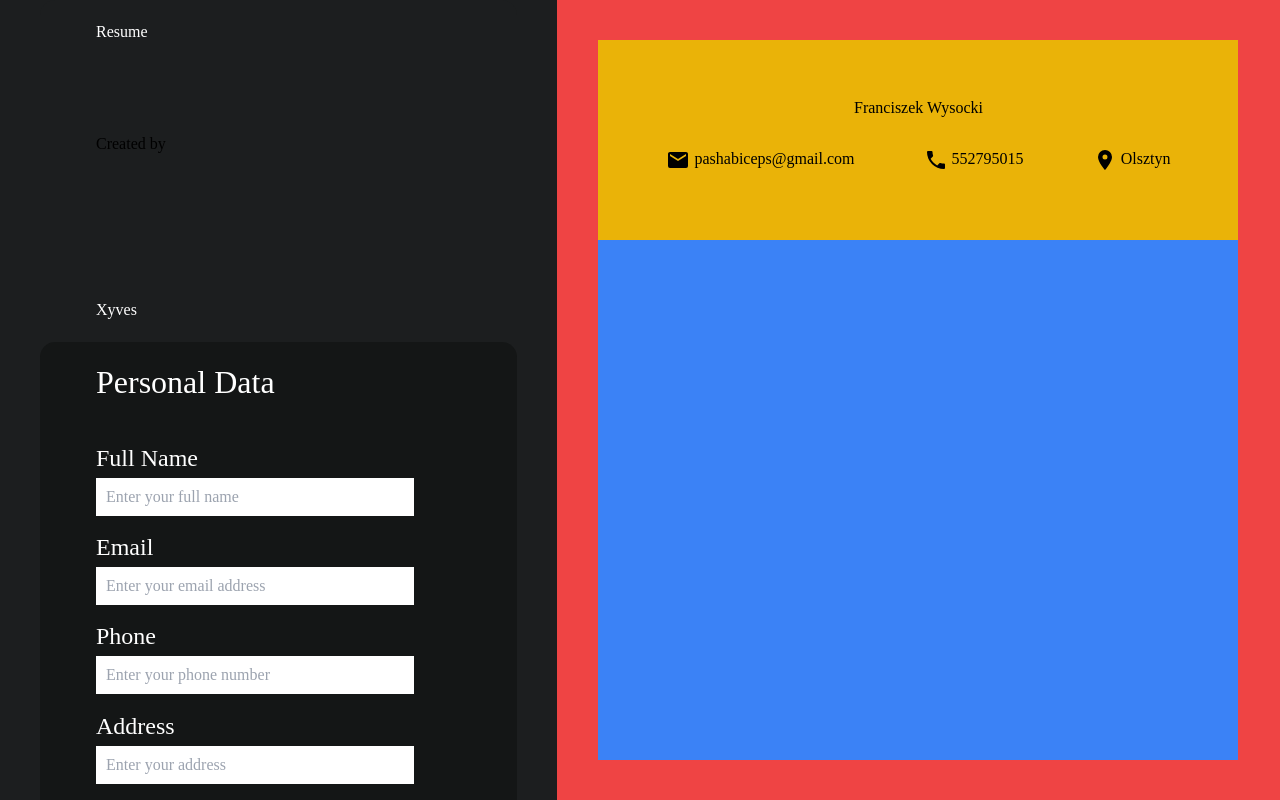
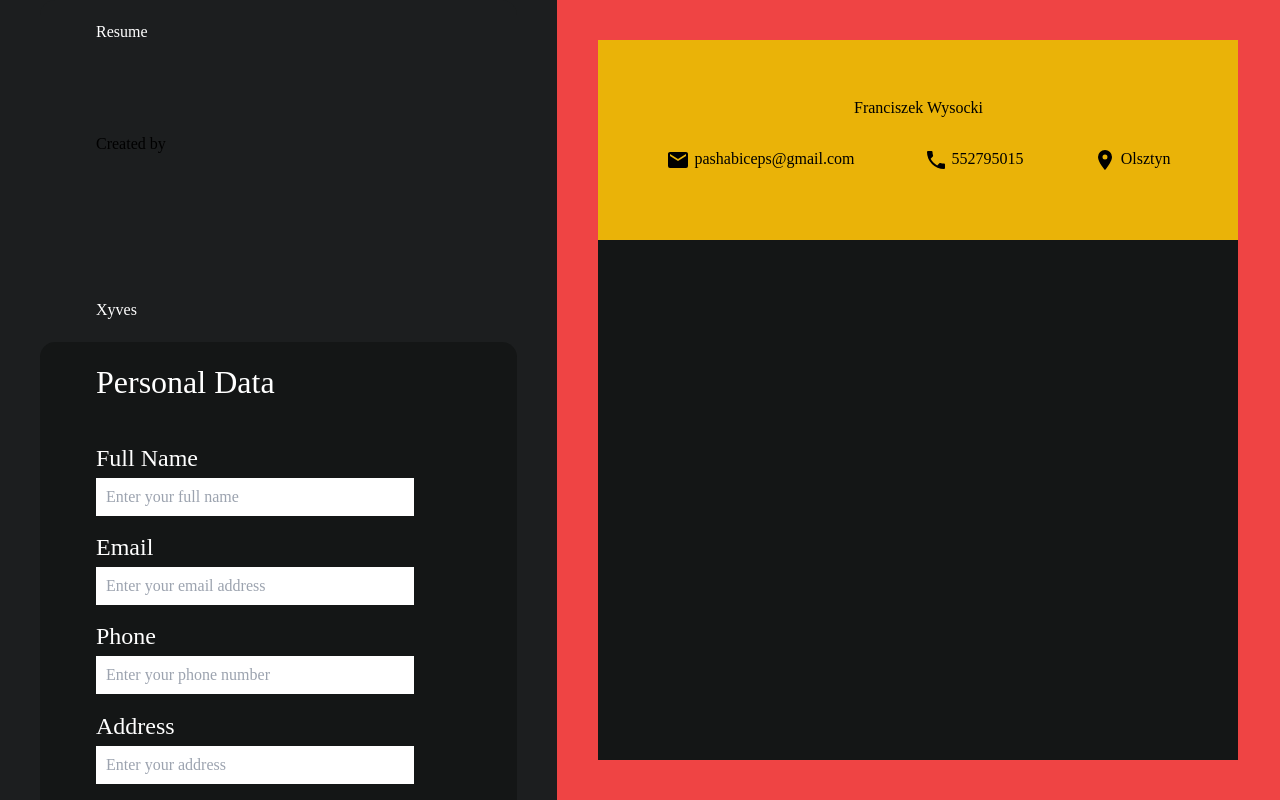
Before and after one commit to Xyves/CV-Creator, a React (Vite) app: page / in a window 1280 px wide. Shown: the top 800 px of the page. Built offline with nearby package versions, Linux system fonts and the light colour scheme.

Commit message:
Update Form Data

```diff
--- a/src/App.tsx
+++ b/src/App.tsx
@@ -19,13 +19,17 @@ function App() {
     jobEndDate: "09/2022",
     jobDescription:
       "As a Mid-Level Front-End Developer, I played a pivotal role in crafting engaging and user-centric web experiences for our customers.",
-    eduQuali: "",
+    eduQuali: "Bachelor of Science",
+    eduLocation: "Madrid ",
+    schoolName: "University of Spain",
+    startEdu: "10/19",
+    endEdu: "2/23",
   });
   const handleInputChange = (field, value) => {
     setFormData({ ...formData, [field]: value });
   };
   return (
-    <div className="container flex flex-wrap">
+    <div className="container flex min-h-full min-w-full flex-wrap">
       <div className="sidebar mx-10 max-w-xl bg-red-500">
         <Header onInputChange={handleInputChange}></Header>
         <PersonalData onInputChange={handleInputChange}></PersonalData>
@@ -34,7 +38,7 @@ function App() {
         <Skills onInputChange={handleInputChange}></Skills>
       </div>
       <main className=" asideResume align-center flex flex-grow justify-center bg-red-500">
-        <aside className=" fixed  my-10  w-1/2 bg-blue-500 ">
+        <aside className=" fixed  my-10  w-1/2 bg-[#141616] ">
           <MainResume data={formData}></MainResume>
         </aside>
       </main>
```
